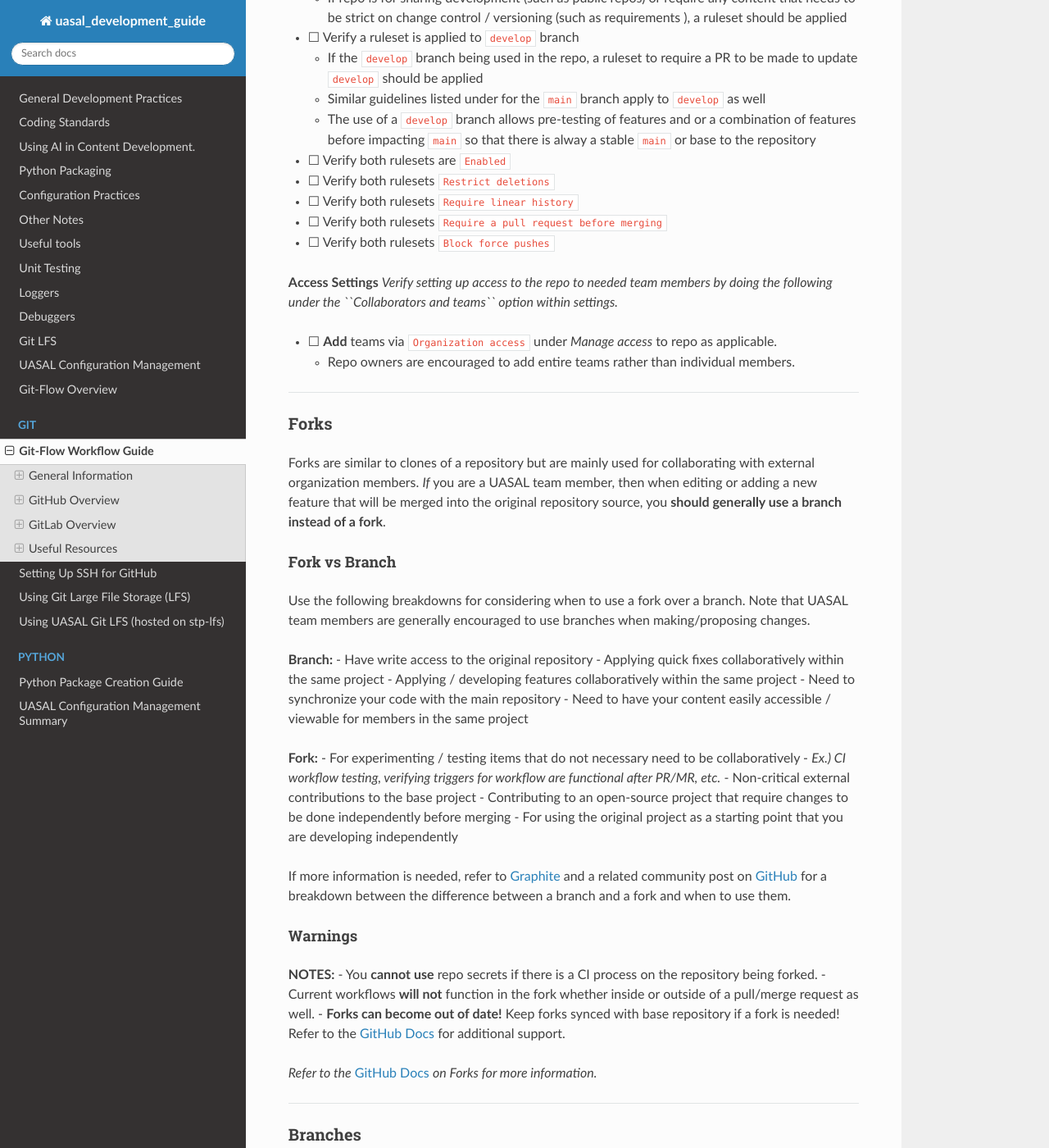
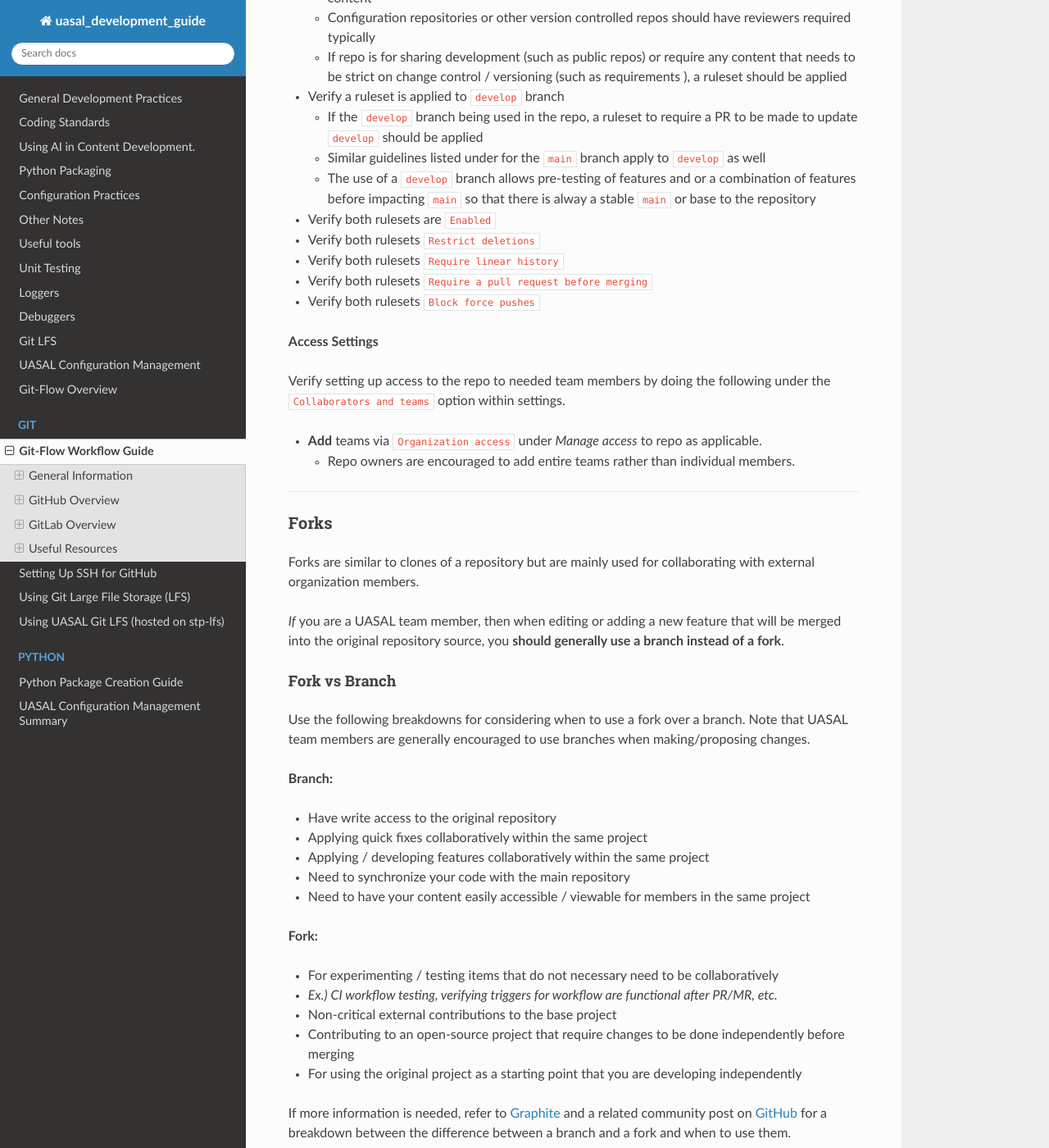
Before and after one commit to uasal/uasal_development_guide, a Sphinx documentation site: the page built from source/git/git-flow-guide.rst, in a window 1280 px wide and 1400 px high, scrolled down 1979 px. Shown: the whole window at 82% size. Built offline with Sphinx 7.4.7 and the Read the Docs theme 3.1.0, drawn with Linux system fonts in a browser that asks for light colours; some of the changed text lies outside the part shown.

Commit message:
Fix format in git-flow-guide.rst
Update git-flow-guide.rst

Signed-off-by: Stephanie Rinaldi <srinaldi@arizona.edu>

```diff
--- a/source/git/git-flow-guide.rst
+++ b/source/git/git-flow-guide.rst
@@ -4,7 +4,7 @@ Git-Flow Workflow Guide
 This document provides information of key information related to
 git-flow practices used within UASAL. This includes general repository
 standards, how to submit changes to protected branches and general git
-practices.An overview of GitHub and GitLab differences and how to create
+practices. An overview of GitHub and GitLab differences and how to create
 a Pull or Merge Request is detailed as well.
 
 General Information
@@ -23,8 +23,8 @@ A repository is a location to store and manage items such as documents,
 software, or any other type of data. Both GitHub and GitLab repositories
 allow for version controlling information to assist in traceability with
 using git. Every repository will have at least one or more ‘branches’
-with content at different stages. Refer to the :ref:`branches`
-section for more information.
+with content at different stages. Refer to the :ref:`branches` section
+for more information.
 
 --------------
 
@@ -58,11 +58,13 @@ and or be based from template repositories (if applicable / available).
 If not, verify the following settings are enabled within the repository
 when generating a new one within UASAL.*
 
-**General Settings**\  *The following are general settings that are used
+**General Settings**
+
+*The following are general settings that are used
 in UASAL repositories. Depending upon the usage and intention of the
 repo, they may require modification.*
 
-- ☐ Verify Default Branch is either ``main`` or ``develop`` (depending
+- Verify Default Branch is either ``main`` or ``develop`` (depending
   on repo)
 
   - If there are active adjustments that are frequent being applied, the
@@ -70,8 +72,8 @@ repo, they may require modification.*
   - If there are released stable versions for content and less active
     development, the default branch should be ``main``
 
-- ☐ Verify ``Issues`` is turned **ON**
-- ☐ Check ``Allow forking`` is either enabled or disabled depending on
+- Verify ``Issues`` is turned **ON**
+- Check ``Allow forking`` is either enabled or disabled depending on
   the intent of the repo
 
   - Generally ``Allow forking`` is disabled but dependent on purpose of
@@ -79,24 +81,26 @@ repo, they may require modification.*
   - Refer to the `Forks <#forks>`__ section for more information /
     guidance
 
-- ☐ Verify ``Discussions`` is turned **ON**
-- ☐ Verify ``Projects`` is turned **ON**
-- ☐ Verify ``Allow merge commits`` is turned **ON**
-- ☐ Verify ``Allow squash merging`` is turned **ON**
-- ☐ Verify ``Default Commit Message`` under ``Allow squash merging`` is
+- Verify ``Discussions`` is turned **ON**
+- Verify ``Projects`` is turned **ON**
+- Verify ``Allow merge commits`` is turned **ON**
+- Verify ``Allow squash merging`` is turned **ON**
+- Verify ``Default Commit Message`` under ``Allow squash merging`` is
   set to **Pull request title and commit details**.
-- ☐ Verify ``Always suggest updating pull request branches`` is turned
+- Verify ``Always suggest updating pull request branches`` is turned
   **ON**
-- ☐ Verify ``Allow auto-merge`` is turned **OFF**
-- ☐ Verify ``Automatically delete head branches`` is turned **ON**
+- Verify ``Allow auto-merge`` is turned **OFF**
+- Verify ``Automatically delete head branches`` is turned **ON**
 
   - Make sure the ``develop`` branch if being used in the repository is
     protected so it’s not impacted by this.
 
-**Branch Settings**\  *Verify branch rulesets line-up accordingly to the
-following in the ``Branches`` settings category.*
+**Branch Settings**
 
-- ☐ Verify a ruleset is applied to ``main`` branch
+*Verify branch rulesets line-up accordingly to the
+following in the 'Branches' settings category.*
+
+- Verify a ruleset is applied to ``main`` branch
 
   - Generally want to have ``main`` setup so a PR is *required* to push
     content too
@@ -108,7 +112,7 @@ following in the ``Branches`` settings category.*
     any content that needs to be strict on change control / versioning
     (such as requirements ), a ruleset should be applied
 
-- ☐ Verify a ruleset is applied to ``develop`` branch
+- Verify a ruleset is applied to ``develop`` branch
 
   - If the ``develop`` branch being used in the repo, a ruleset to
     require a PR to be made to update ``develop`` should be applied
@@ -118,17 +122,19 @@ following in the ``Branches`` settings category.*
     or a combination of features before impacting ``main`` so that there
     is alway a stable ``main`` or base to the repository
 
-- ☐ Verify both rulesets are ``Enabled``
-- ☐ Verify both rulesets ``Restrict deletions``
-- ☐ Verify both rulesets ``Require linear history``
-- ☐ Verify both rulesets ``Require a pull request before merging``
-- ☐ Verify both rulesets ``Block force pushes``
+- Verify both rulesets are ``Enabled``
+- Verify both rulesets ``Restrict deletions``
+- Verify both rulesets ``Require linear history``
+- Verify both rulesets ``Require a pull request before merging``
+- Verify both rulesets ``Block force pushes``
 
-**Access Settings**\  *Verify setting up access to the repo to needed
+**Access Settings**
+
+Verify setting up access to the repo to needed
 team members by doing the following under the
-``Collaborators and teams`` option within settings.*
+``Collaborators and teams`` option within settings.
 
-- ☐ **Add** teams via ``Organization access`` under *Manage access* to
+- **Add** teams via ``Organization access`` under *Manage access* to
   repo as applicable.
 
   - Repo owners are encouraged to add entire teams rather than
@@ -140,8 +146,9 @@ Forks
 ~~~~~
 
 Forks are similar to clones of a repository but are mainly used for
-collaborating with external organization members. *If* you are a UASAL
-team member, then when editing or adding a new feature that will be
+collaborating with external organization members.
+
+*If* you are a UASAL team member, then when editing or adding a new feature that will be
 merged into the original repository source, you **should generally use a
 branch instead of a fork**.
 
@@ -152,19 +159,21 @@ Use the following breakdowns for considering when to use a fork over a
 branch. Note that UASAL team members are generally encouraged to use
 branches when making/proposing changes.
 
-**Branch:** - Have write access to the original repository - Applying
-quick fixes collaboratively within the same project - Applying /
-developing features collaboratively within the same project - Need to
-synchronize your code with the main repository - Need to have your
-content easily accessible / viewable for members in the same project
+**Branch:**
 
-**Fork:** - For experimenting / testing items that do not necessary need
-to be collaboratively - *Ex.) CI workflow testing, verifying triggers
-for workflow are functional after PR/MR, etc.* - Non-critical external
-contributions to the base project - Contributing to an open-source
-project that require changes to be done independently before merging -
-For using the original project as a starting point that you are
-developing independently
+- Have write access to the original repository
+- Applying quick fixes collaboratively within the same project
+- Applying / developing features collaboratively within the same project
+- Need to synchronize your code with the main repository
+- Need to have your content easily accessible / viewable for members in the same project
+
+**Fork:**
+
+- For experimenting / testing items that do not necessary need to be collaboratively
+- *Ex.) CI workflow testing, verifying triggers for workflow are functional after PR/MR, etc.*
+- Non-critical external contributions to the base project
+- Contributing to an open-source project that require changes to be done independently before merging
+- For using the original project as a starting point that you are developing independently
 
 If more information is needed, refer to
 `Graphite <https://graphite.dev/guides/git-fork-vs-branch>`__ and a
@@ -173,20 +182,18 @@ related community post on
 breakdown between the difference between a branch and a fork and when to
 use them.
 
-Warnings
-^^^^^^^^
+**Warnings**
+^^^^^^^^^^^^
 
-**NOTES:** - You **cannot use** repo secrets if there is a CI process on
-the repository being forked. - Current workflows **will not** function
-in the fork whether inside or outside of a pull/merge request as well. -
-**Forks can become out of date!** Keep forks synced with base repository
-if a fork is needed! Refer to the `GitHub
-Docs <https://docs.github.com/en/pull-requests/collaborating-with-pull-requests/working-with-forks/syncing-a-fork>`__
-for additional support.
+**NOTES:**
 
-*Refer to the* `GitHub
-Docs <https://docs.github.com/en/pull-requests/collaborating-with-pull-requests/working-with-forks/about-forks>`__
-*on Forks for more information.*
+- You **cannot use** repo secrets if there is a CI process on the repository being forked.
+- Current workflows **will not** function in the fork whether inside or outside of a pull/merge request as well.
+- **Forks can become out of date!** Keep forks synced with base repository if a fork is needed!
+
+  - Refer to the `GitHub Docs <https://docs.github.com/en/pull-requests/collaborating-with-pull-requests/working-with-forks/syncing-a-fork>`__ for additional support.
+
+*Refer to the* `GitHub Docs <https://docs.github.com/en/pull-requests/collaborating-with-pull-requests/working-with-forks/about-forks>`__ *on Forks for more information.*
 
 --------------
 
@@ -198,8 +205,8 @@ Branches
 
 If there is active development in the repository with multiple
 contributors, there should be both a ``main`` and a ``develop`` branch.
-Refer to the :ref:`branch-types` section for more details
-on the functionality / purpose of each branch type.
+Refer to the :ref:`branch-types` section for more details on the
+functionality / purpose of each branch type.
 
 Any content that needs to be added whether a fix or a feature needs to
 start on its own branch **before** its merged into develop and/or main
@@ -217,18 +224,23 @@ Docs <https://docs.github.com/en/pull-requests/collaborating-with-pull-requests/
 Branch Naming
 ^^^^^^^^^^^^^
 
-*UASAL has adopted to the following naming convention branches:*\  -
-**``main``** instead of *master*\  - **``develop``** instead of *dev*\
-- **Feature Branches:** ``username/branch-description`` - **Hotfix
-Branches:** ``hotfix/fix-name``
+*UASAL has adopted to the following naming convention branches:*\
+
+- ``main``\ instead of *master*
+- ``develop``\ instead of *dev*
+- **Feature Branches:**\ ``username/branch-description``
+- **Hotfix Branches:**\ ``hotfix/fix-name``
 
 Do **NOT** have the character ``#`` in the branch name or any other
 special characters that are latex sensitive as this will cause issues
 when it grabs git information. Either drop the issue number call out or
 *just* have the number in the branch name.
 
-**Example Acceptable Branch Names:** - [x] ``sfrinaldi/ci-testing`` -
-[x] ``sfrinaldi/fix-publishing`` - [x] ``hotfix/ci-compile-addon``
+**Example Acceptable Branch Names:**
+
+- ``sfrinaldi/ci-testing``
+- ``sfrinaldi/fix-publishing``
+- ``hotfix/ci-compile-addon``
 
 Naming Overview
 '''''''''''''''
@@ -243,7 +255,7 @@ anyways for reference.
 3. **Use** lower-cased letter for branch names
 4. **Use** dashes over underscores whenever possible
 5. **Use** main as the main branch / not master
-6. **Use** develop as the develop branch / not dev\_
+6. **Use** develop as the develop branch / not dev
 7. **Never** have duplicate main or develop branches
 8. **Never** use reserved names for branches
 
@@ -260,6 +272,7 @@ Branch Types
 branches should interact with each other.*
 
 |image1|
+
 
 Main
 ''''
@@ -313,13 +326,15 @@ Request and a Merge Request. **All** commits from the ``feature`` branch
 will be added to the ``base`` branch that is specified within the Pull /
 Merge Request.
 
-|image2|\  *Example diagram for a Merge Commit.*
+|image2|
+
+*Example diagram for a Merge Commit.*
 
 It is best to ‘*pre-squash*’ commits that are similar with each other in
 the original ``feature`` branch before doing a merge commit to keep the
 git history clean / relevant at the top level.
 
-**NOTE:** Notice in the reference diagram for visualizing a merge
+**NOTE:**\ Notice in the reference diagram for visualizing a merge
 commit, a direct reference to the original ``feature`` branch that ‘C’
 and ‘D’ came from is not specified.
 
@@ -352,7 +367,9 @@ In a squash merge, all commits in a ``feature`` branch are squashed into
 contributor in that original ``feature`` branch are combined into
 **one** commit when merging.
 
-|image3|\  *Example diagram for a Squash Merge.*
+|image3|
+
+*Example diagram for a Squash Merge.*
 
 **NOTE:** Information will be lost on when specific commits / changes
 were originally made vs when the squash commit was applied. You might
@@ -412,7 +429,9 @@ the ``source`` branch for GitLab)*
 Docs <https://docs.github.com/en/pull-requests/collaborating-with-pull-requests/proposing-changes-to-your-work-with-pull-requests/about-pull-requests>`__
 *on Pull Requests for details.*
 
-|image4| *Example PR screenshot options when selecting to create a new
+|image4|
+
+*Example PR screenshot options when selecting to create a new
 pull request on GitHub.*
 
 **NOTE:** If a Pull Request template is available in the repository,
@@ -496,21 +514,19 @@ are unsure within the Pull Request.
 them within the PR with using the @username functionality when a PR is
 ready for reviewing.**
 
-*Once PR is* **approved**\ *, verify the following:* - [ ] All your
-commits are squashed in the way that is reasonable. - Ex.) Squash all
-commits that are editing the same file. - Ex.) Squash all commits that
-are tied together for the same feature / fix being added *(if there are
-multiple)*. - [ ] The ``compare`` branch is up to date with the ``base``
-branch. - A suggestion to *update* branch will be present within the PR.
-- Local branch updating can be done instead via rebasing or merging if
-preferred. - Refer to the `Git Cheat Sheet-
-GitHub <https://education.github.com/git-cheat-sheet-education.pdf>`__
-for git commands. - [ ] Edit commit message to a shorten version with
-the details of what features or edits it includes. *(If applicable)* - [
-] Verify ``compare`` branch is deleted after PR is successfully pulled
-to the ``base`` branch. - [ ] Verify / Complete any remaining steps that
-might be indicated within the PR template if a template was used for the
-PR generation.
+*Once PR is* **approved**\ *, verify the following:*
+
+- All your commits are squashed in the way that is reasonable.
+
+  - Ex.) Squash all commits that are editing the same file.
+  - Ex.) Squash all commits that are tied together for the same feature / fix being added *(if there are multiple)*.
+- The ``compare`` branch is up to date with the ``base`` branch.
+  - A suggestion to *update* branch will be present within the PR.
+  - Local branch updating can be done instead via rebasing or merging if preferred.
+  - Refer to the `Git Cheat Sheet-GitHub <https://education.github.com/git-cheat-sheet-education.pdf>`__ for git commands.
+- Edit commit message to a shorten version with the details of what features or edits it includes. *(If applicable)*
+- Verify ``compare`` branch is deleted after PR is successfully pulled to the ``base`` branch.
+- Verify / Complete any remaining steps that might be indicated within the PR template if a template was used for the PR generation.
 
 --------------
 
@@ -525,7 +541,7 @@ intentions of doing so. Some GitHub repositories may be mirrored on
 GitLab but are only mirrored in one direction and still only have one
 source location.
 
-**NOTE:** `OpenVPN Connect <openvpn.net/client/>`__ *(or equivalent)*
+**NOTE:**\ `OpenVPN Connect <openvpn.net/client/>`__ *(or equivalent)*
 needs to be setup and turned on first before you can access the UASAL
 GitLab projects. Additionally, Export Control Training needs to be
 completed first. Refer to the `Onboarding New Team Member
@@ -564,8 +580,9 @@ Relevant Terms
 
   - Normally an ‘*unprotected*’ branch but doesn’t have to be.
 
-|image5| *Example GitLab MR screenshot for creating a new merge
-request.*
+|image5|
+
+*Example GitLab MR screenshot for creating a new merge request.*
 
 MR Naming
 ^^^^^^^^^
@@ -584,7 +601,9 @@ was created.
 If linear git history is set in a repository, you will see the following
 warning indicating that the branch needs to be updated:
 
-|image6| *Example source branch behind notification message in MR.*
+|image6|
+
+*Example source branch behind notification message in MR.*
 
 Depending if you are using a git tool such as Git Kraken or Git Desktop,
 there will be an option to ``update branch`` you can use when you have
@@ -592,7 +611,7 @@ your source branch checked out. Or, you can select
 ``merge current branch`` option and select the target branch you want to
 merge into your source branch that you have checked out already.
 
-*Refer to the* :ref:`useful-resources` *section for
+*Refer to the* :ref:`useful-resources`  *section for
 tutorials on dealing with merge conflicts.*
 
 **NOTE:** When in doubt, reach out to the *reviewers* you have selected
@@ -633,7 +652,7 @@ General
 - `Git Cheat Sheet-
   GitLab <https://about.gitlab.com/images/press/git-cheat-sheet.pdf>`__
 - `Pull Request Template
-  Example <../.github/PULL_REQUEST_TEMPLATE/pull_request_template.md>`__
+  Example <https://github.com/uasal/lab_documents/blob/main/.github/PULL_REQUEST_TEMPLATE/pull_request_template.md>`__
 - `Pull Requests- GitHub
   Docs <https://docs.github.com/en/pull-requests/collaborating-with-pull-requests/proposing-changes-to-your-work-with-pull-requests/about-pull-requests>`__
 - `GitHub Docs <https://docs.github.com/en>`__
@@ -655,14 +674,16 @@ Git Tools
 | There are a variety of git tools to utilize to make git processes a
   bit more user friendly if not experienced with git. You will have to
   have `git <https://git-scm.com/downloads>`__ installed first to used
-  any git commands. - `SourceTree <https://www.sourcetreeapp.com/>`__ -
-  *Preferred option over other tools listed*
-| - `GitHub Desktop <https://desktop.github.com/download/>`__ -
-  `GitKraken <www.gitkraken.com/download/>`__ - **NOTE:** Do **not** use
-  GitKraken with Export Controlled repositories (GitLab repos) - Git
-  Extension Pack (*VScode Extension*)
+  any git commands.
 
-**NOTE:** Other tools can be utilized as well for interfacing with git,
+- `SourceTree <https://www.sourcetreeapp.com/>`__
+  - *Preferred option over other tools listed*
+- `GitHub Desktop <https://desktop.github.com/download/>`__
+- `GitKraken <www.gitkraken.com/download/>`__
+  - **NOTE:**\ Do **not**\ use GitKraken with Export Controlled repositories (GitLab repos)
+- Git Extension Pack (*VScode Extension*)
+
+**NOTE:**\ Other tools can be utilized as well for interfacing with git,
 *however*, verify tool is safe to use if utilizing it with Export
 Controlled repos on GitLab. Check with management / EC office if unsure.
 
```
Also changed, not shown: other parts of source/git/git-flow-guide.rst (+32 -33 lines).
